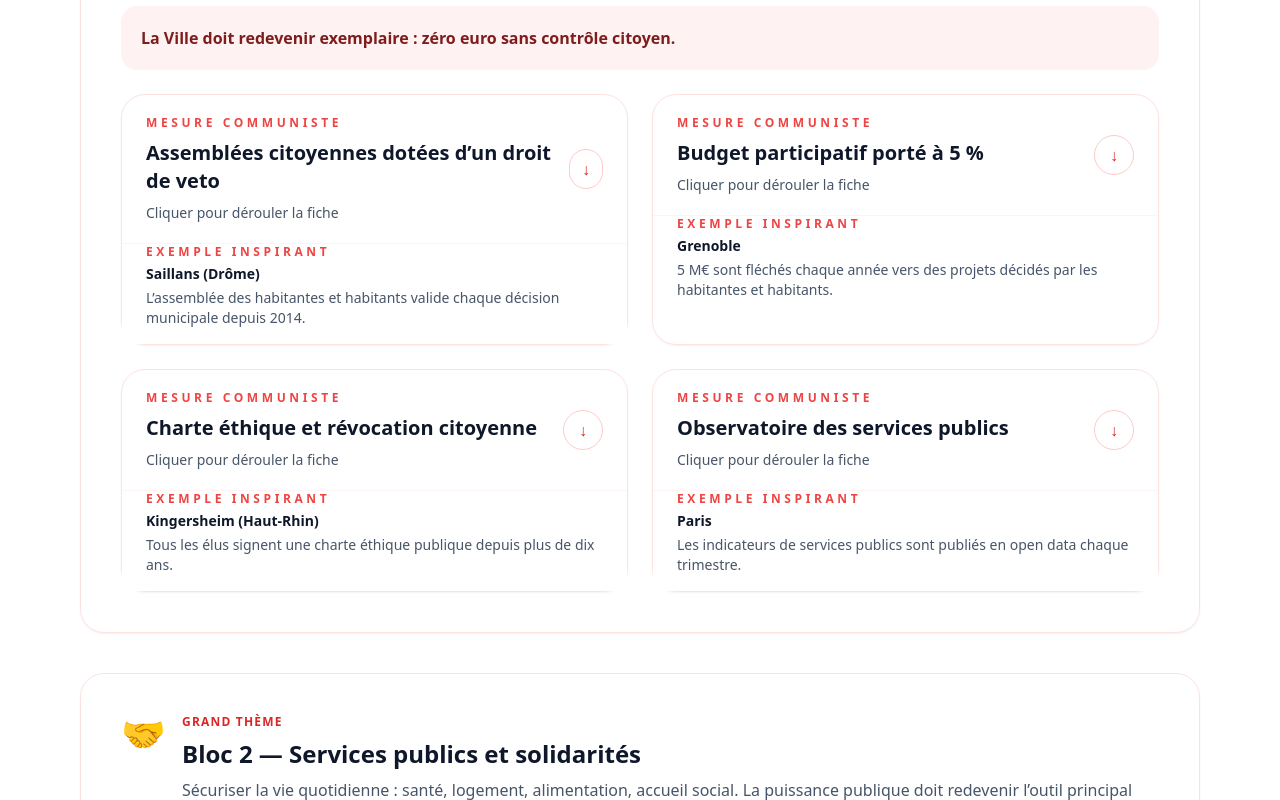
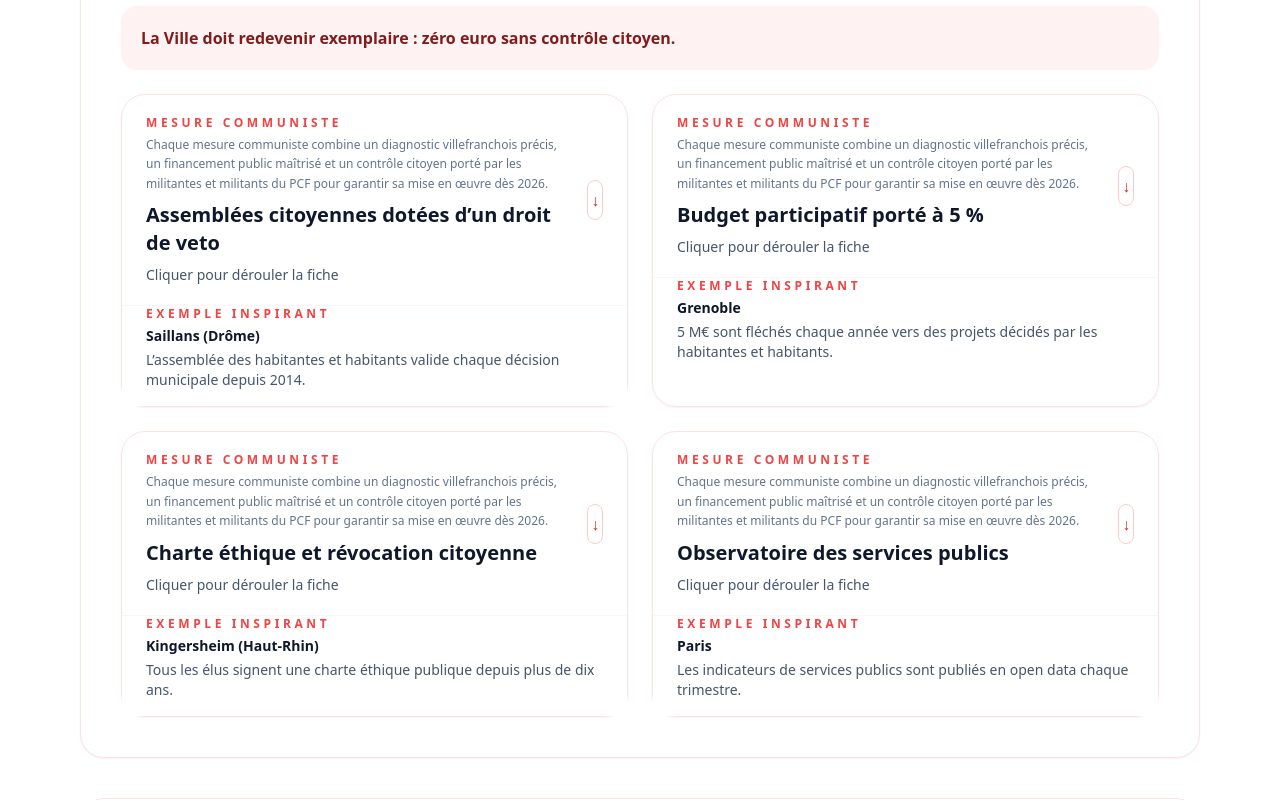
Before and after one commit to quentin12200/pcfvdr, a React (Vite) app: page / in a window 1280 px wide. Shown: the part 1660-2460 px from the top of the page. Built offline with nearby package versions, Linux system fonts and the light colour scheme; the HTML template or start-up script is replaced by a standard one.

Commit message:
Clarify communist measure context

```diff
--- a/src/App.jsx
+++ b/src/App.jsx
@@ -32,6 +32,10 @@ const ActionCard = ({ action }) => {
       >
         <div>
           <p className="text-xs uppercase tracking-[0.3em] text-red-500 font-semibold">Mesure communiste</p>
+          <p className="mt-1 text-xs text-slate-500 leading-relaxed">
+            Chaque mesure communiste combine un diagnostic villefranchois précis, un financement public maîtrisé et un contrôle
+            citoyen porté par les militantes et militants du PCF pour garantir sa mise en œuvre dès 2026.
+          </p>
           <h4 className="mt-2 text-xl font-semibold text-slate-900">{action.title}</h4>
           <p className="mt-2 text-sm text-slate-600">{isOpen ? "Fiche détaillée ouverte" : "Cliquer pour dérouler la fiche"}</p>
         </div>
```
